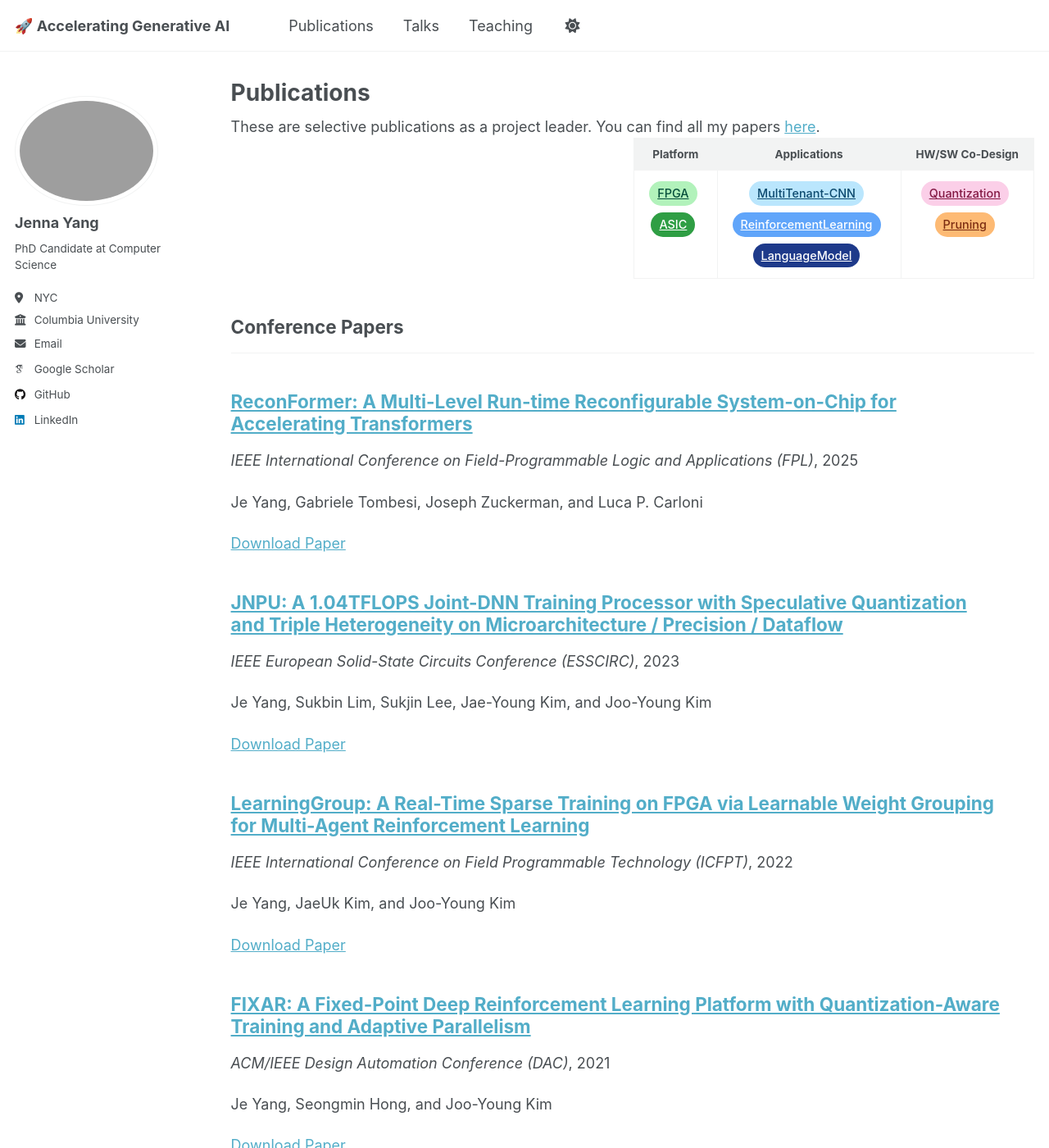
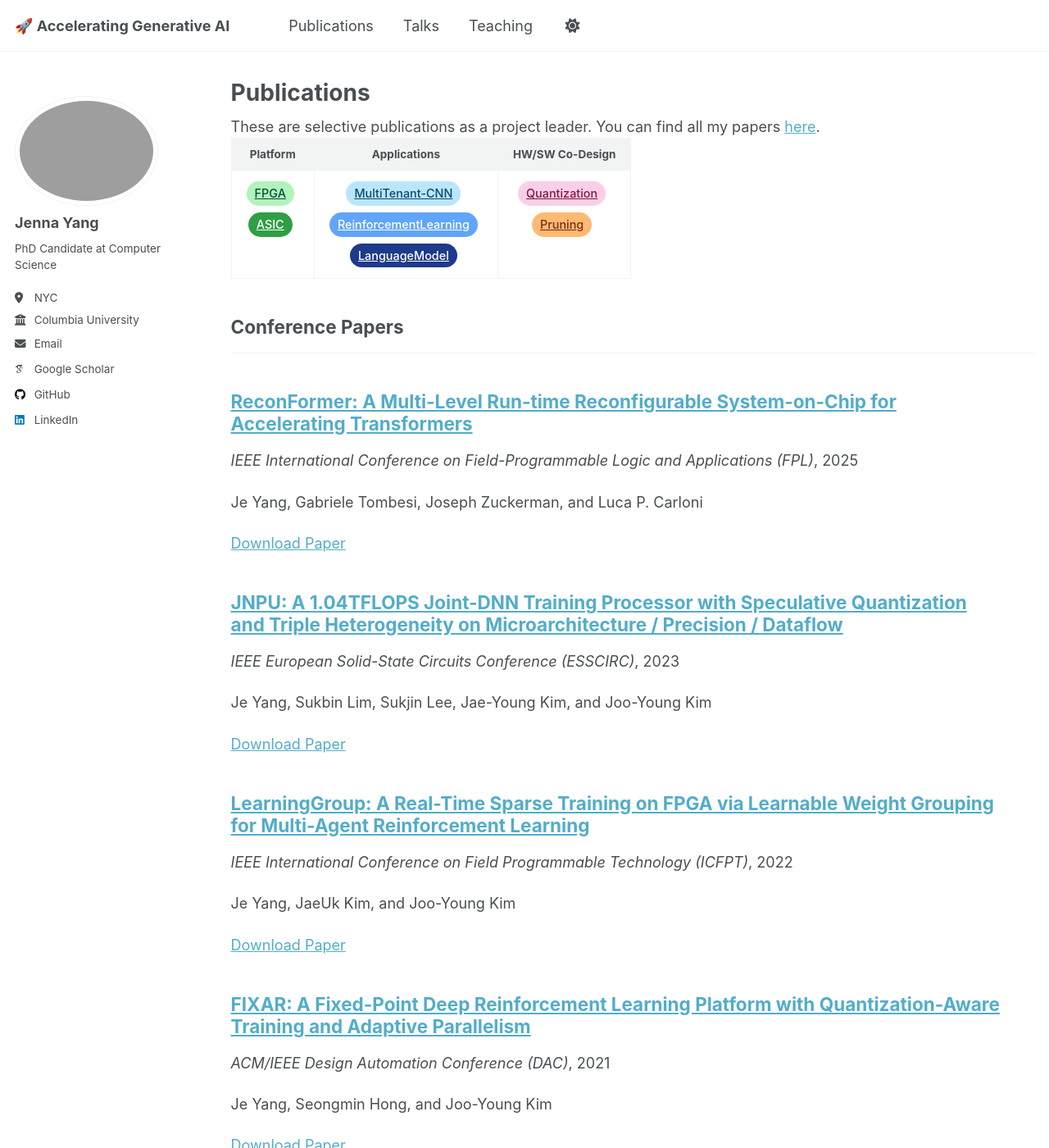
Before and after one commit to jenna-yang/jenna-yang.github.io, a Jekyll site: the page built from _pages/publications.html, in a window 1280 px wide and 1400 px high. Shown: the whole window at 82% size. Built offline with Jekyll 4.4.1, drawn with Linux system fonts in a browser that asks for light colours; some web fonts are replaced.

Commit message:
fix publication table width

```diff
--- a/_includes/tags_table.html
+++ b/_includes/tags_table.html
@@ -7,7 +7,6 @@
     table-layout: auto;
     table-layout: auto;   /* 자동 너비 계산 */
     width: auto;          /* 전체 폭 강제 X */
-    margin-left: auto;    /* 가운데 정렬 */
   }
 
   .tag-table th, .tag-table td {
```
